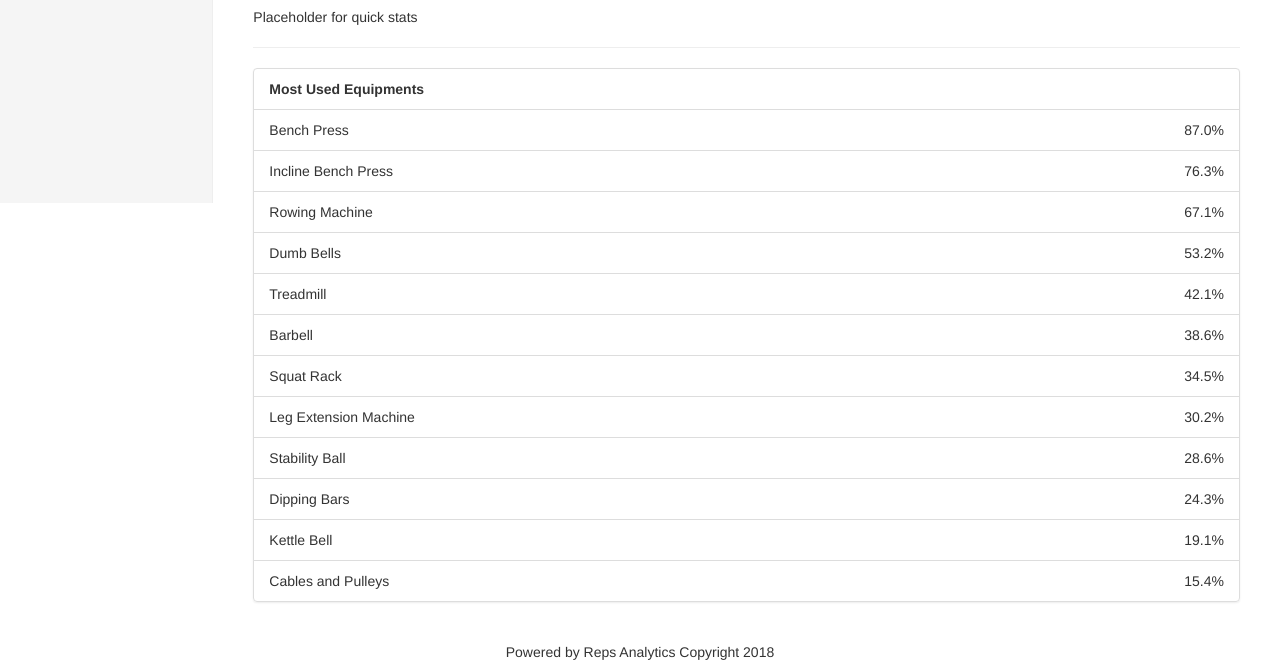
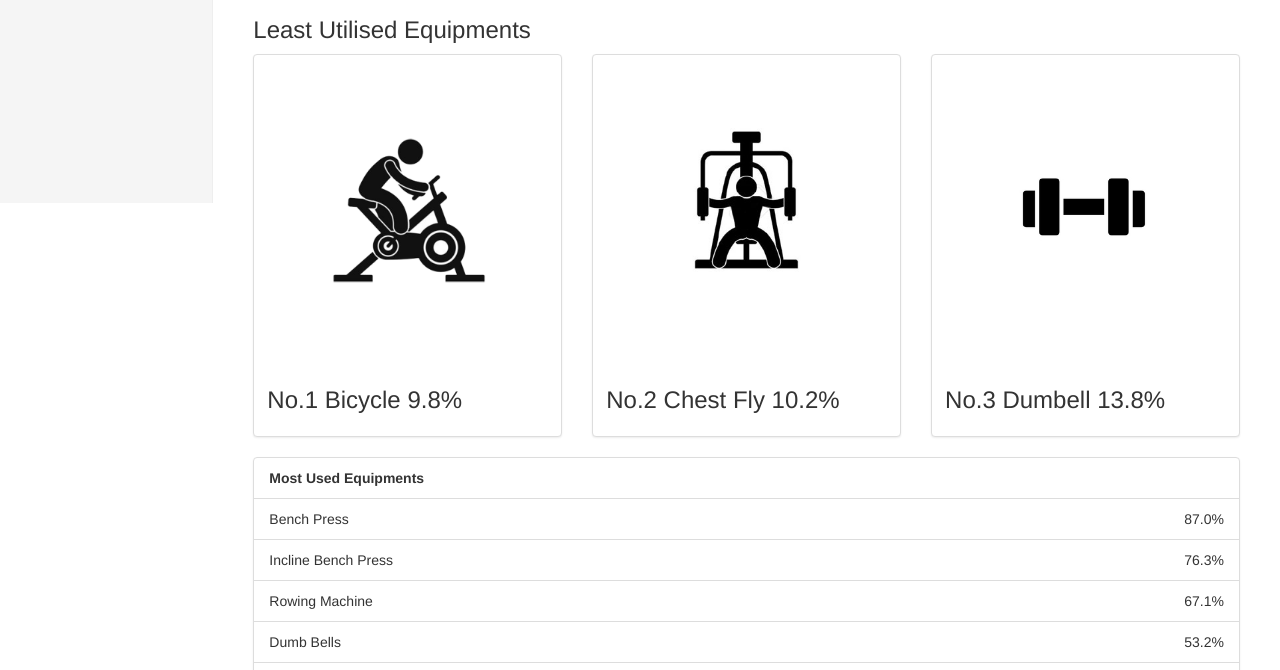
Before and after one commit to xiyueh/reps, a plain HTML site: page gym/index.html in a window 1280 px wide. Shown: the part 597-1267 px from the top of the page. Drawn offline with nearby package versions, Linux system fonts and the light colour scheme.

Commit message:
add quick stats

```diff
--- a/gym/index.html
+++ b/gym/index.html
@@ -36,6 +36,9 @@
 
         <!-- AngularJS -->
         <script src="//ajax.googleapis.com/ajax/libs/angularjs/1.0.7/angular.min.js"></script>
+
+        <!-- Font Awesome -->
+        <script defer src="https://use.fontawesome.com/releases/v5.0.8/js/all.js"></script>
 
         <!-- HTML5 shim and Respond.js for IE8 support of HTML5 elements and media queries -->
         <!--[if lt IE 9]>
@@ -120,9 +123,36 @@
 
                 <h2 class="sub-header">Quick Stats</h2>
 
-                Placeholder for quick stats
+                <h3>Least Utilised Equipments</h3>
 
-                <hr>
+                <div class="row">
+                    <div class="col-sm-4">
+                        <div class="thumbnail">
+                            <img src="../img/bike.jpg" alt="...">
+                            <div class="caption">
+                                <h3>No.1 Bicycle 9.8%</h3>
+                            </div>
+                        </div>
+                    </div>
+                    <div class="col-sm-4">
+                        <div class="thumbnail">
+                            <img src="../img/chest machine.jpg" alt="...">
+                            <div class="caption">
+                                <h3>No.2 Chest Fly 10.2%</h3>
+                            </div>
+                        </div>
+                    </div>
+                    <div class="col-sm-4">
+                        <div class="thumbnail">
+                            <img src="../img/dumbell.jpg" alt="...">
+                            <div class="caption">
+                                <h3>No.3 Dumbell 13.8%</h3>
+                            </div>
+                        </div>
+                    </div>
+                </div>
+
+                <!-- <hr> -->
 
                 <div class="row">
                     <div class="col-md-12">
```
Also changed, not shown: index.html (+28 -1 lines), img/bike.jpg (added), img/chest machine.jpg (added), img/dumbell.jpg (added).
